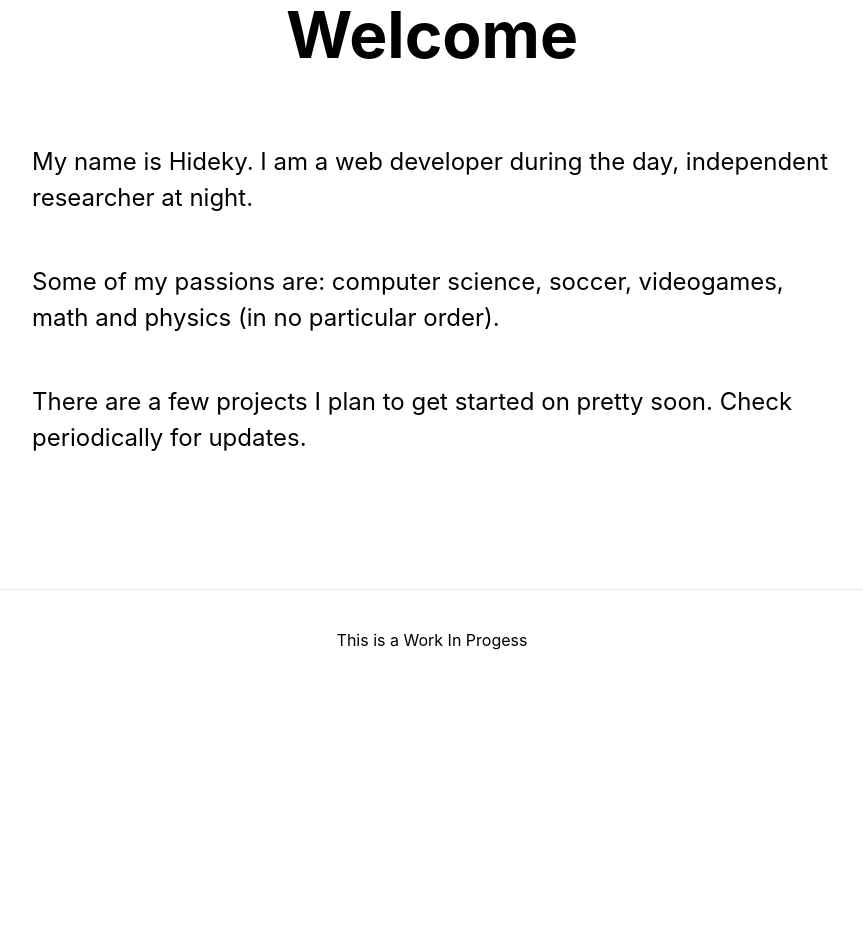
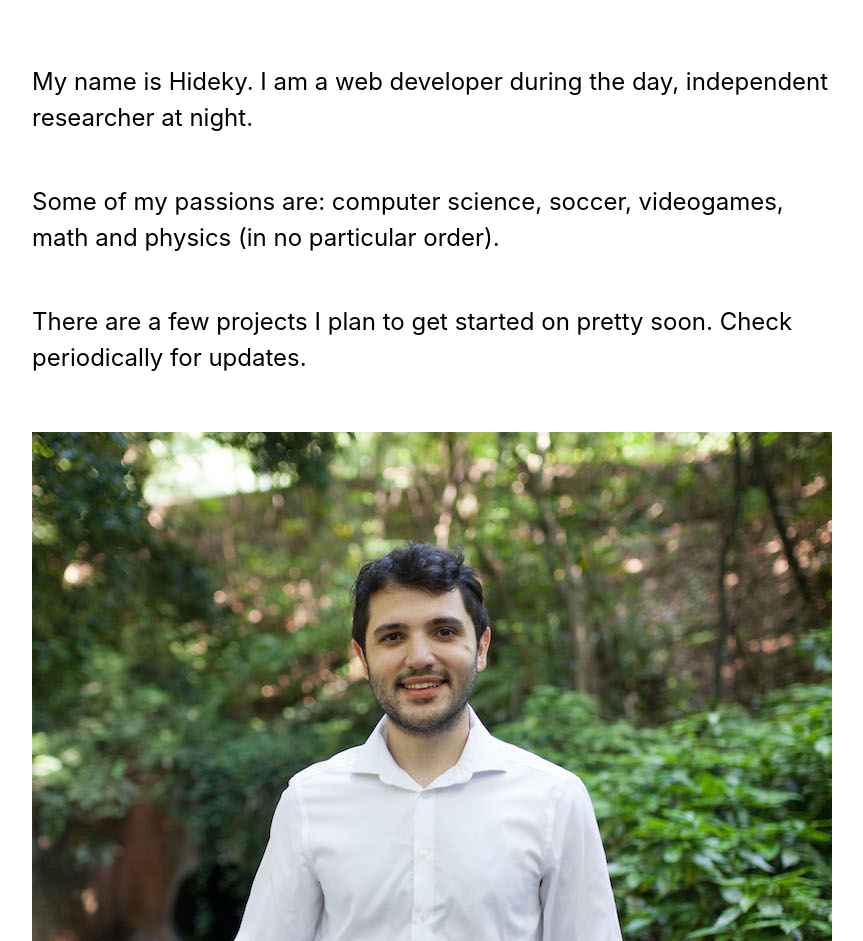
Before and after one commit to hidekysilva/personal-website, a Next.js app: page / in a window 1280 px wide. Shown: the part 111-1052 px from the top of the page, without its empty margins (208-1071 px from the left). Before the commit the page ends 800 px from the top, so only its background shows below. Built offline with nearby package versions, Linux system fonts and the light colour scheme.

Commit message:
modified some styles. added profile picture

```diff
--- a/pages/index.tsx
+++ b/pages/index.tsx
@@ -26,6 +26,15 @@ export default function Home() {
             periodically for updates.
           </p>
         </div>
+        <img
+          className={styles.image}
+          src="/profile-picture-large.jpg"
+          alt="Hideky's profile picture"
+          srcSet="/profile-picture-small.jpg 480w,
+          /profile-picture-large.jpg 800w"
+          sizes="(max-width: 600px) 480px,
+            800px"
+        />
       </main>
 
       <footer className={styles.footer}>This is a Work In Progess</footer>
--- a/styles/Home.module.css
+++ b/styles/Home.module.css
@@ -8,7 +8,7 @@
 }
 
 .main {
-  padding: 5rem 0;
+  padding: 4rem 0;
   flex: 1;
   display: flex;
   flex-direction: column;
@@ -49,7 +49,7 @@
 .title {
   margin: 0;
   line-height: 1.15;
-  font-size: 4rem;
+  font-size: 3rem;
 }
 
 .title {
@@ -77,7 +77,7 @@
   flex-wrap: wrap;
 
   max-width: 800px;
-  margin-top: 3rem;
+  margin-top: 2rem;
 }
 
 .card {
@@ -120,3 +120,7 @@
     flex-direction: column;
   }
 }
+
+.image {
+  margin-top: 2rem;
+}
--- a/styles/globals.css
+++ b/styles/globals.css
@@ -14,3 +14,11 @@ a {
 * {
   box-sizing: border-box;
 }
+
+@media screen and (max-width: 600px) {
+  img {
+    max-width: 100%;
+    width: auto;
+    height: auto;
+  }
+}
```
Also changed, not shown: public/profile-picture-large.jpg (added), public/profile-picture-small.jpg (added).
